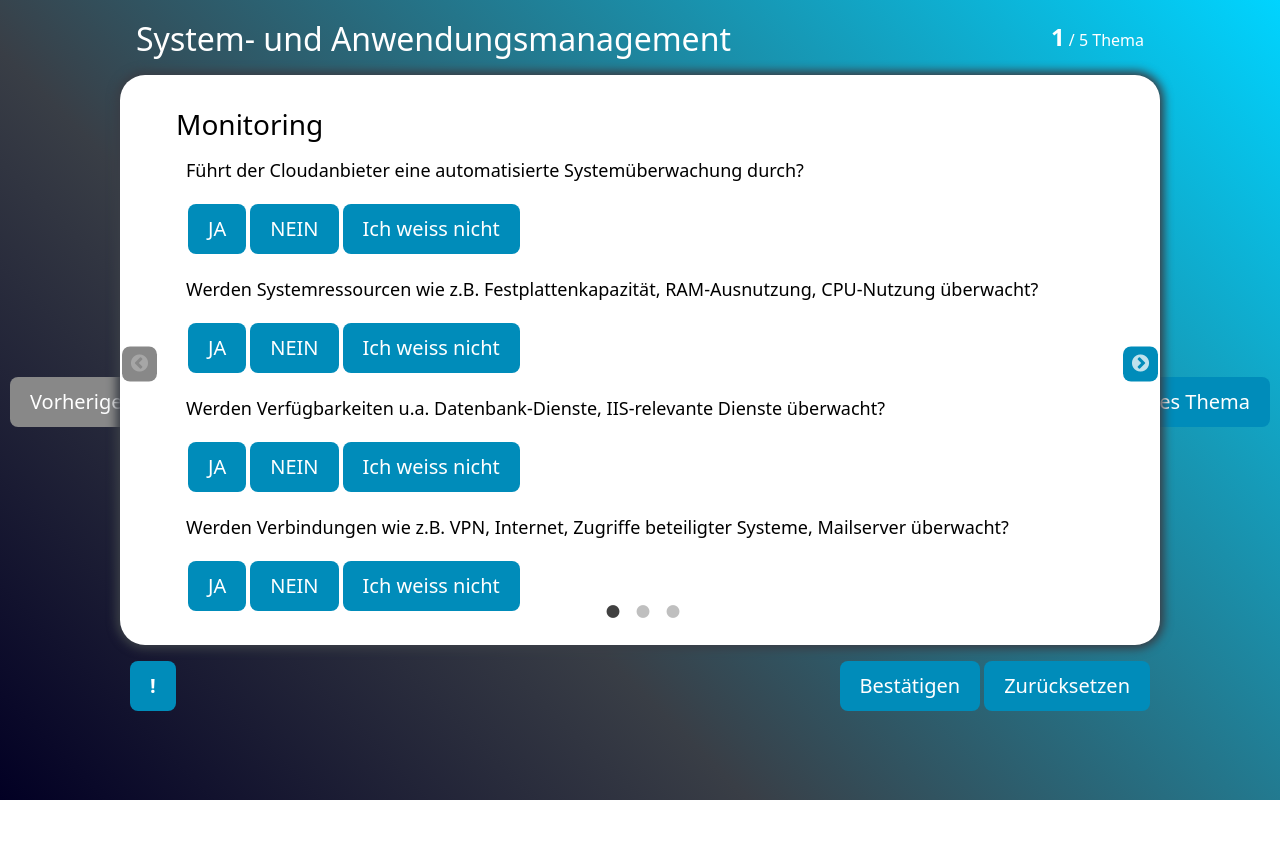
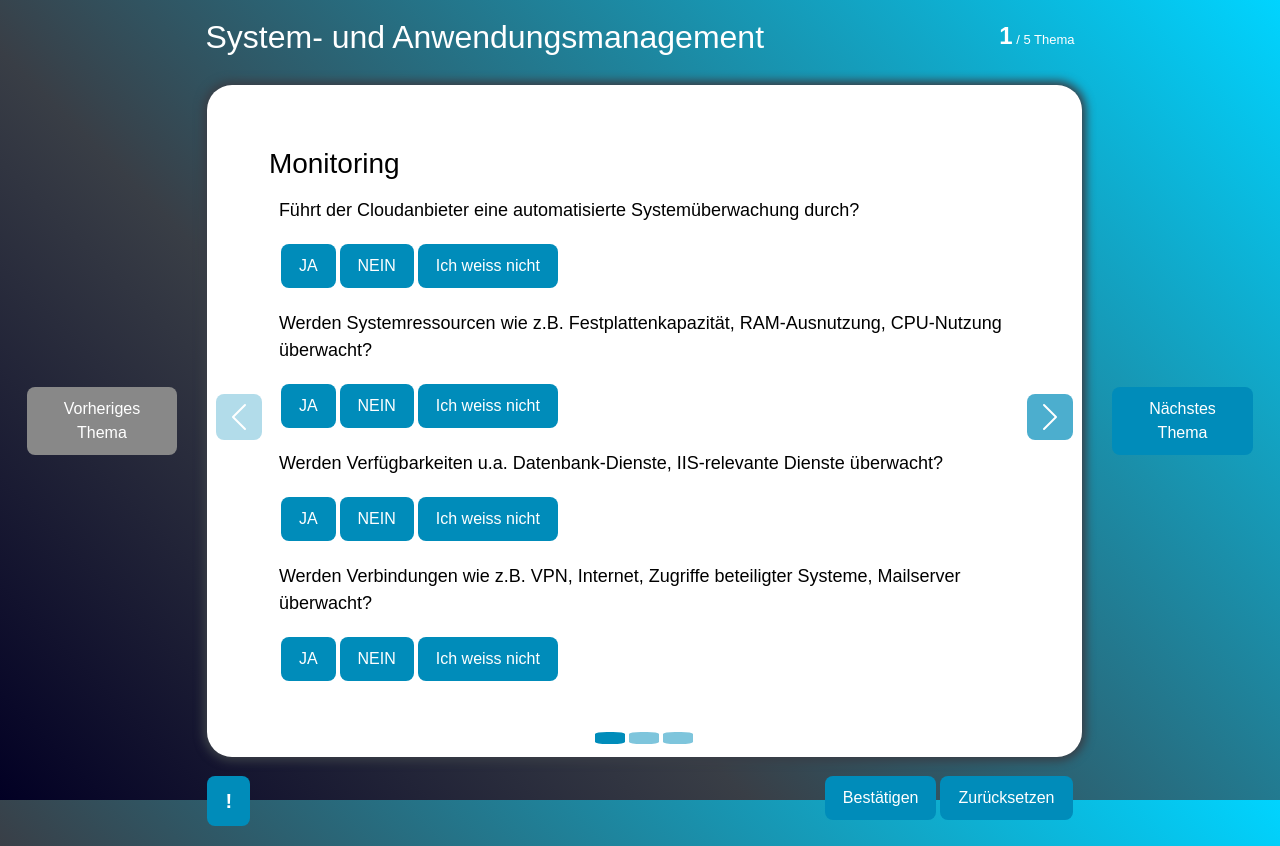
Before and after one commit to Mym0/Bachelor-app, a React (Create React App) app in the folder ready4cloud/: page / in a window 1280 px wide. Before the commit the page ends 800 px from the top, so only its background shows below. Built offline with nearby package versions, Linux system fonts and the light colour scheme.

Commit message:
Fixed Layout Problems and Slider functionalities

```diff
--- a/ready4cloud/package.json
+++ b/ready4cloud/package.json
@@ -16,7 +16,6 @@
     "react-router": "^6.14.0",
     "react-router-dom": "^6.14.0",
     "react-scripts": "5.0.1",
-    "react-slick": "^0.29.0",
     "react-tooltip": "^5.18.1",
     "reactstrap": "^9.2.0",
     "slick-carousel": "^1.8.1",
--- a/ready4cloud/src/App.css
+++ b/ready4cloud/src/App.css
@@ -1,48 +1,20 @@
 html {
-  height: 100%;
-  width: 100%;
+  height: 100% !important;
+  width: 100% !important;
 }
 
 body {
+  height: 100%;
+  width: 100%;
+  display: grid;
+  place-items: center;
   font-family: Arial, sans-serif;
-  margin: 0;
+  font-size: small;
   padding: 0;
   color: white !important;
   background: rgb(2, 0, 36);
-  background-repeat: no-repeat;
   background: linear-gradient(45deg, #020024 0%, #393e46 36%, #00d4ff 100%);
-}
-
-.container {
-  display: flex;
-  justify-content: center;
-  align-items: center;
-  flex-direction: column;
-  height: 90.9vh;
-}
-
-.slider-container {
-  display: flex;
-  flex-direction: column;
-  max-width: 130vh;
-  height: fit-content;
-  color: black;
-  font-size: large;
-  box-shadow: 0px 0px 10px 4px #393E46;
-  border-radius: 25px;
-  background-color: white;
-  z-index: 2;
-}
-
-.navigation-container {
-  position: fixed;
-  display: flex;
-  justify-content: space-between;
-  align-items: center;
-  width: 100%;
-  top: 50%;
-  transform: translateY(-50%);
-  z-index: 1;
+  background-attachment: fixed;
 }
 
 .navigation-container button {
@@ -59,14 +31,6 @@ span {
   font-weight: bold;
 }
 
-.header {
-  display: flex;
-  justify-content: space-between;
-  align-items: center;
-  padding: 0 1em;
-  width: 130vh;
-}
-
 h2 {
   margin-bottom: 10px !important;
 }
@@ -75,7 +39,7 @@ h2 {
   left: -5px !important;
   width: 35px !important;
   height: 35px !important;
-  background-color: #008CBA !important;
+  background-color: #008cba !important;
   z-index: 3;
 }
 
@@ -83,7 +47,7 @@ h2 {
   right: -5px !important;
   width: 35px !important;
   height: 35px !important;
-  background-color: #008CBA !important;
+  background-color: #008cba !important;
 }
 
 .slick-dots {
@@ -103,19 +67,15 @@ h2 {
   margin-left: 25px !important;
 }
 
-.slick-current {
-  width: 1150px !important;
-}
-
 button {
-  background-color: #008CBA;
+  background-color: #008cba;
   border: none;
   color: white;
-  padding: 10px 20px;
+  padding: 10px 18px;
   text-align: center;
   text-decoration: none;
   display: inline-block;
-  font-size: 20px !important;
+  font-size: 16px !important;
   margin: 4px 2px !important;
   transition-duration: 0.4s;
   cursor: pointer !important;
@@ -125,7 +85,7 @@ button {
 button:hover {
   background-color: white;
   color: black;
-  border: 2px solid #008CBA;
+  outline: 2px solid #008cba;
 }
 
 button:disabled {
@@ -138,7 +98,8 @@ button:disabled {
   font-weight: 600;
 }
 
-.legend-table, .legend-table td {
+.legend-table,
+.legend-table td {
   border: 1px solid black;
   border-collapse: collapse;
 }
@@ -150,3 +111,155 @@ button:disabled {
 li {
   margin-bottom: 6px;
 }
+
+/* ^^^^^^^^^^^^^^^^^^^^^^^^^^^^^^^^^^^^^^^^^^^^^^^^^^^^^^^^ */
+
+.slider-container {
+  color: black;
+  font-size: large;
+  box-shadow: 0px 0px 10px 4px #393e46;
+  border-radius: 25px;
+  background-color: white;
+  max-width: 1069.42px;
+  /* min-height: 679px; */
+}
+
+.container_header {
+  display: flex;
+  justify-content: space-between;
+  flex-wrap: wrap;
+  max-width: 885.047px;
+  margin: auto;
+}
+
+.carousel-inner {
+  max-width: 1069.42px;
+  padding: 42px;
+  /* min-height: 679px ; */
+}
+
+
+.container_slider {
+  display: flex;
+  align-items: center;
+  justify-content: center;
+  gap: 16px;
+}
+
+
+.container_footer {
+  display: flex;
+  justify-content: space-between;
+  flex-wrap: wrap;
+  max-width: 885.047px;
+  margin: auto;
+}
+
+
+
+/* -------------------media query------------------------ */
+@media screen and (max-width: 1440px) {
+  .container_header, .container_footer {
+    max-width: 885.047px;
+  }
+}
+
+@media screen and (max-width: 1024px) {
+  .container_header, .slider-container, .container_footer {
+    max-width: 707.797px;
+  }
+}
+
+@media screen and (max-width: 769px) {
+  body {
+    height: 100%;
+  }
+
+  .container_slider {
+    flex-wrap: wrap;
+  }
+
+  .container_slider>div:nth-child(2) {
+    flex-basis: 100%;
+  }
+
+  .container_slider>div:nth-child(1) {
+    order: 2;
+  }
+
+  .container_slider>div:nth-child(3) {
+    order: 3;
+  }
+
+  .container_footer {
+    justify-content: space-between !important;
+  }
+}
+
+@media screen and (max-width: 425px) {
+  body {
+    height: 100%;
+  }
+
+  .container_slider_button div button {
+    font-size: 12px !important;
+  }
+}
+
+@media screen and (max-width: 375px) {
+  .carousel-inner {
+    padding: 16px;
+    /* min-height: 679px ; */
+  }
+
+  .container_slider_button div button {
+    font-size: 12px !important;
+  }
+}
+
+@media screen and (max-width: 320px) {
+  .container_slider_button div button, .container_footer button {
+    padding: 6px 8px !important;
+    font-size: 12px !important;
+  }
+}
+
+/* -------------------overwrite bootstrap classes------------------------ */
+.carousel-control-prev, .carousel-control-next {
+  background-color: #008cba !important;
+  top: 46% !important;
+  width: 46px !important;
+  height: 46px !important;
+  border-radius: 8px !important;
+  opacity: 0.7;
+}
+
+.carousel-control-prev {
+  left: 4px !important;
+}
+
+.carousel-control-next {
+  right: 4px !important;
+}
+
+.carousel-control-prev-icon, .carousel-control-next-icon {
+  padding: 8px;
+  width: 32px;
+  height: 32px;
+  border-radius: 8px !important;
+}
+
+.carousel-indicators {
+  bottom: -22px;
+}
+
+.carousel-indicators [data-bs-target] {
+  background-color: #008cba;
+  height: 12px;
+  border-radius: 12px !important;
+}
+
+.disable_button {
+  opacity: 0.3;
+  pointer-events: none;
+}
--- a/ready4cloud/src/App.js
+++ b/ready4cloud/src/App.js
@@ -1,14 +1,22 @@
-import "./App.css";
-import React, { useRef, useState } from "react";
+import React, { useState, useEffect } from "react";
 import { questionCatalog } from "./utils/questionCatalog";
 import Subtopic from "./components/Subtopic/Subtopic.component";
 import Results from "./components/Results/Results.component";
-import Slider from "react-slick";
 import "slick-carousel/slick/slick.css";
 import "slick-carousel/slick/slick-theme.css";
 import "bootstrap/dist/css/bootstrap.min.css";
+import "./App.css";
 import { Tooltip } from "react-tooltip";
-import { Modal, ModalHeader, ModalBody, ModalFooter } from "reactstrap";
+import {
+  Modal,
+  ModalHeader,
+  ModalBody,
+  ModalFooter,
+  CarouselItem,
+  Carousel,
+  CarouselControl,
+  CarouselIndicators,
+} from "reactstrap";
 
 function App() {
   const [answers, setAnswers] = useState({});
@@ -17,10 +25,40 @@ function App() {
   const [modal, setModal] = useState(false);
   const [reset, setReset] = useState(false);
   const [infoModal, setInfoModal] = useState(false);
-  const sliderRef = useRef(null);
+
+  const [activeIndex, setActiveIndex] = useState(0);
+  const [animating, setAnimating] = useState(false);
+  const topic = questionCatalog[currentTopicIndex];
+  const items = questionCatalog[currentTopicIndex].subTopic;
+
+  const next = () => {
+    if (animating) return;
+    if (activeIndex === items.length - 1) {
+      return;
+    }
+    const nextIndex = activeIndex + 1;
+
+    setActiveIndex(nextIndex);
+  };
+
+  const previous = () => {
+    if (animating) return;
+    if (activeIndex === 0) {
+      return;
+    }
+    const nextIndex = activeIndex - 1;
+
+    setActiveIndex(nextIndex);
+  };
+
+  const goToIndex = (newIndex) => {
+    if (animating) return;
+    setActiveIndex(newIndex);
+  };
 
   const handleAnswer = (id, answer) => {
-    // console.log('Setting answer:', id, answer); // Log the ID and answer
+    if (answer === null) return;
+
     setAnswers({
       ...answers,
       [id]: answer,
@@ -37,73 +75,116 @@ function App() {
     }
   };
 
+  useEffect(() => {
+    console.log("answer has changes and became ", answers);
+  }, [answers]);
+
+  {
+    items.map((subtopic) => (
+      <div key={subtopic.name} className="subtopics-container">
+        <Subtopic
+          subtopic={subtopic}
+          handleAnswer={handleAnswer}
+          answers={answers}
+        />
+      </div>
+    ));
+  }
+
+  const slides = items.map((item) => {
+    return (
+      <CarouselItem
+        onExiting={() => setAnimating(true)}
+        onExited={() => setAnimating(false)}
+        key={item.name}
+      >
+        <Subtopic
+          subtopic={item}
+          handleAnswer={handleAnswer}
+          answers={answers}
+        />
+      </CarouselItem>
+    );
+  });
+
   const resetAnswers = () => {
     setAnswers({});
     setUnknownAnswer([]);
     setCurrentTopicIndex(0);
     setReset(!reset);
-  };
-
-  const settings = {
-    dots: true,
-    infinite: false,
-    speed: 500,
-    slidesToShow: 1,
-    slidesToScroll: 1,
-    adaptiveHeight: true,
-    lazyLoad: "ondemand",
+    setActiveIndex(0);
   };
 
   const nextTopic = () => {
     if (currentTopicIndex < questionCatalog.length - 1) {
       setCurrentTopicIndex(currentTopicIndex + 1);
-      sliderRef.current.slickGoTo(0);
+      setActiveIndex(0);
     }
   };
 
   const prevTopic = () => {
     if (currentTopicIndex > 0) {
       setCurrentTopicIndex(currentTopicIndex - 1);
-      sliderRef.current.slickGoTo(0);
+      setActiveIndex(0);
     }
   };
 
-  const topic = questionCatalog[currentTopicIndex];
-
   const toggle = () => setModal(!modal);
   const toggleInfo = () => setInfoModal(!infoModal);
-
   return (
-    <div className="container">
-      <div className="header">
+    <div className="">
+      <div className="container_header">
+        <div>
           <h2>{topic.topic}</h2>
+        </div>
+        <div>
           <p className="numering-container">
-          <span>{currentTopicIndex + 1}</span> / {questionCatalog.length} Thema
+            <span>{currentTopicIndex + 1}</span> / {questionCatalog.length}{" "}
+            Thema
           </p>
         </div>
-      <div className="slider-container">
-        <Slider
-          ref={sliderRef}
-          {...settings}
-          key={reset ? "reset" : "not-reset"}
-        >
-          {topic.subTopic.map((subtopic, index) => (
-            <div key={index} className="subtopics-container">
-              <Subtopic
-                subtopic={subtopic}
-                handleAnswer={handleAnswer}
-                answers={answers}
-              />
       </div>
-          ))}
-        </Slider>
-      </div>
-      <div className="navigation-container">
+
+      <div className="container_slider">
+        <div className="container_slider_button">
           <div>
             <button onClick={prevTopic} disabled={currentTopicIndex === 0}>
               Vorheriges Thema
             </button>
           </div>
+        </div>
+
+        <div className="slider-container">
+          <Carousel
+            activeIndex={activeIndex}
+            next={next}
+            previous={previous}
+            interval={0}
+          >
+            <CarouselIndicators
+              items={items}
+              activeIndex={activeIndex}
+              onClickHandler={goToIndex}
+            />
+            {slides}
+            <CarouselControl
+              direction="prev"
+              directionText="Previous"
+              onClickHandler={previous}
+              className={`${activeIndex === 0 ? "disable_button" : ""}`}
+            />
+            <CarouselControl
+              direction="next"
+              directionText="Next"
+              onClickHandler={next}
+              className={`${
+                activeIndex === items.length - 1 ? "disable_button" : ""
+              }`}
+            />
+          </Carousel>
+        </div>
+
+        <div className="container_slider_button">
           <div>
             <button
               onClick={nextTopic}
@@ -113,22 +194,18 @@ function App() {
             </button>
           </div>
         </div>
-      <div
-        className="buttons-container"
-        style={{
-          display: "flex",
-          width: "130vh",
-          justifyContent: "space-between",
-        }}
-      >
+      </div>
+
+      <div className="container_footer">
         <div className="Info-button">
           <button onClick={toggleInfo}>!</button>
         </div>
-        <div className="interaction-buttons">
+        <div>
           <button onClick={toggle}>Bestätigen</button>
           <button onClick={resetAnswers}>Zurücksetzen</button>
         </div>
       </div>
+
       <Tooltip
         anchorSelect=".Info-button"
         place="top"
@@ -137,6 +214,7 @@ function App() {
       >
         Info!
       </Tooltip>
+
       <Modal
         isOpen={modal}
         toggle={toggle}
@@ -155,6 +233,7 @@ function App() {
           <button onClick={toggle}>Schließen</button>
         </ModalFooter>
       </Modal>
+
       <Modal
         isOpen={infoModal}
         toggle={toggleInfo}
--- a/ready4cloud/src/components/Question/Question.css
+++ b/ready4cloud/src/components/Question/Question.css
@@ -1,4 +1,4 @@
-button{
+button {
   background-color: #008CBA;
   border: none;
   color: white;
@@ -8,14 +8,12 @@ button{
   display: inline-block;
   font-size: 16px;
   margin: 4px 2px;
-  transition-duration: 0.4s;
   cursor: pointer;
   border-radius: 8px;
 
 }
 
-
 .button-clicked {
-  background-color: #888;
-  border: 3px solid #008CBA;
+  background-color: #888 !important;
+  outline: 3px solid #008CBA !important;
 }
```
Also changed, not shown: 1 other file (tests, documents, lock files or other folders). Lines whose indentation alone changed are shown as unchanged.
